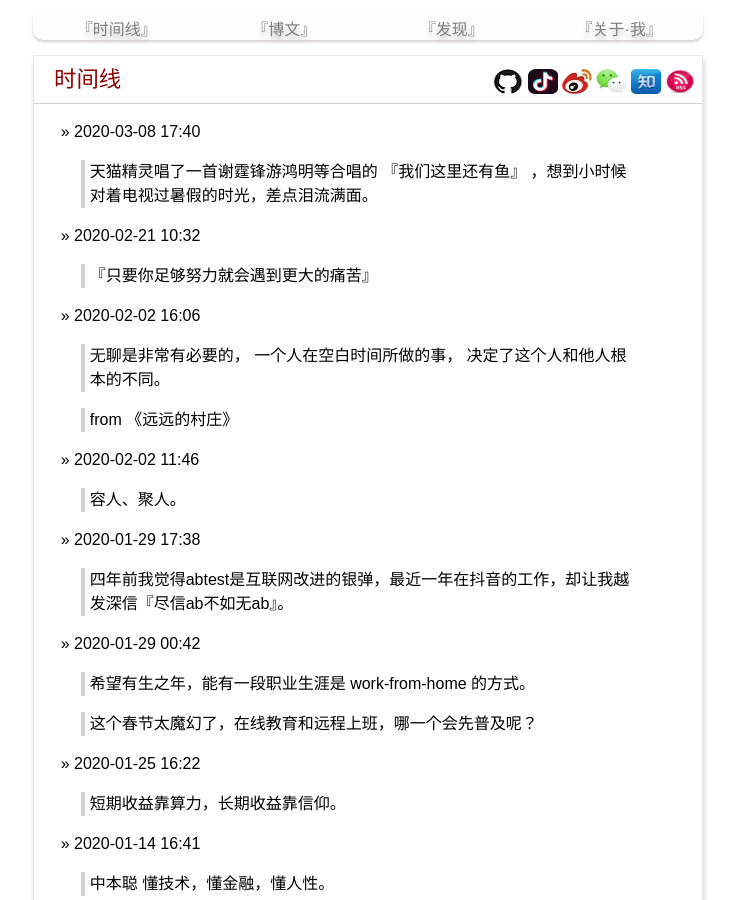
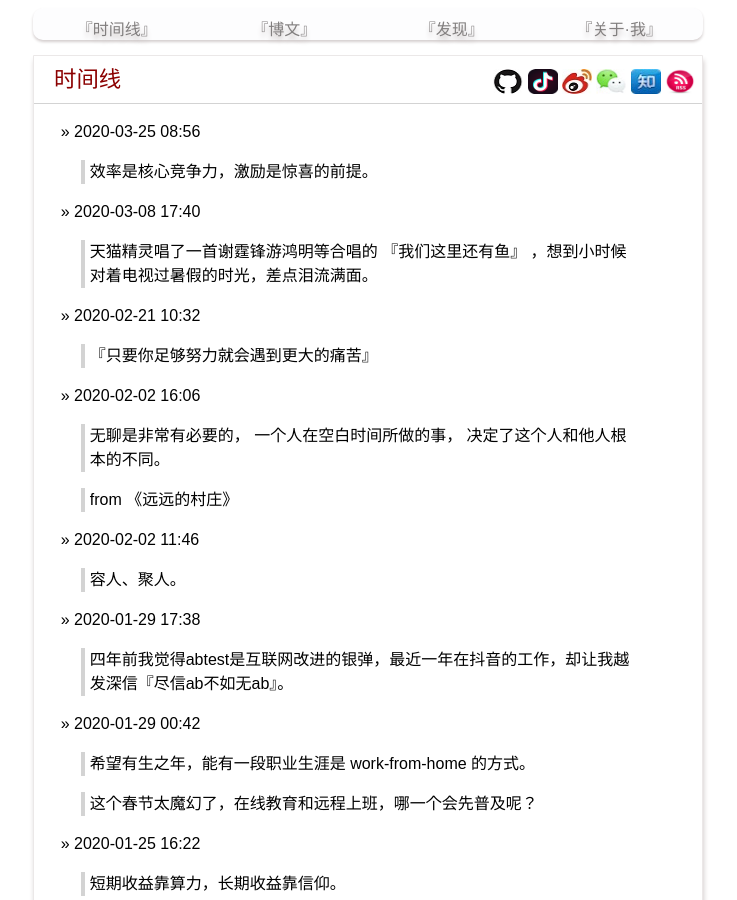
Before and after one commit to yanyiwu/blog, a Jekyll site: the page built from index.md, in a window 1280 px wide and 900 px high. Shown: the whole window, without its empty margins (272-1009 px from the left). Built offline with Jekyll 4.4.1, drawn with Linux system fonts in a browser that asks for light colours; Markdown is read by kramdown in place of the engine named in the settings; comment, search, counter and statistics services are not loaded.

Commit message:
[mome] 0325

```diff
--- a/index.md
+++ b/index.md
@@ -2,6 +2,10 @@
 layout: posting
 title: 时间线
 ---
+
+&raquo; 2020-03-25 08:56
+
+> 效率是核心竞争力，激励是惊喜的前提。
 
 &raquo; 2020-03-08 17:40
 
```
